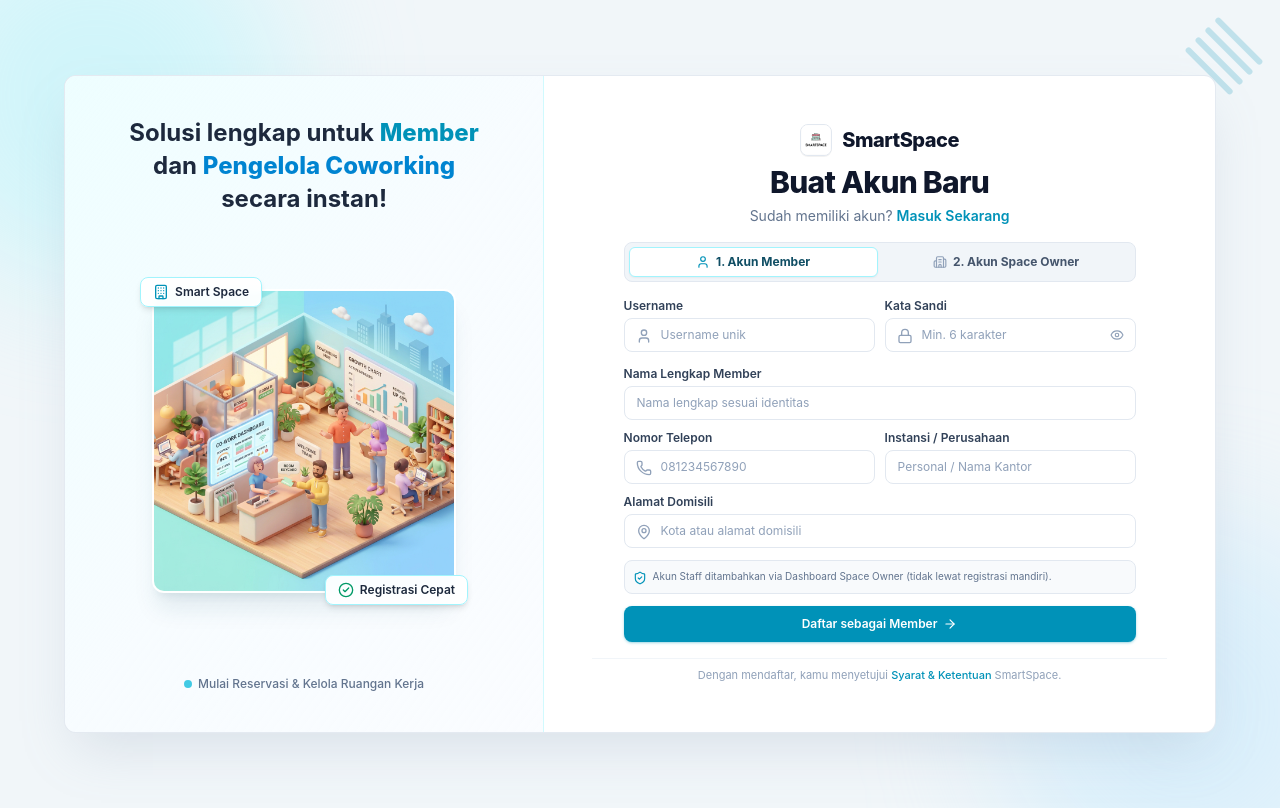
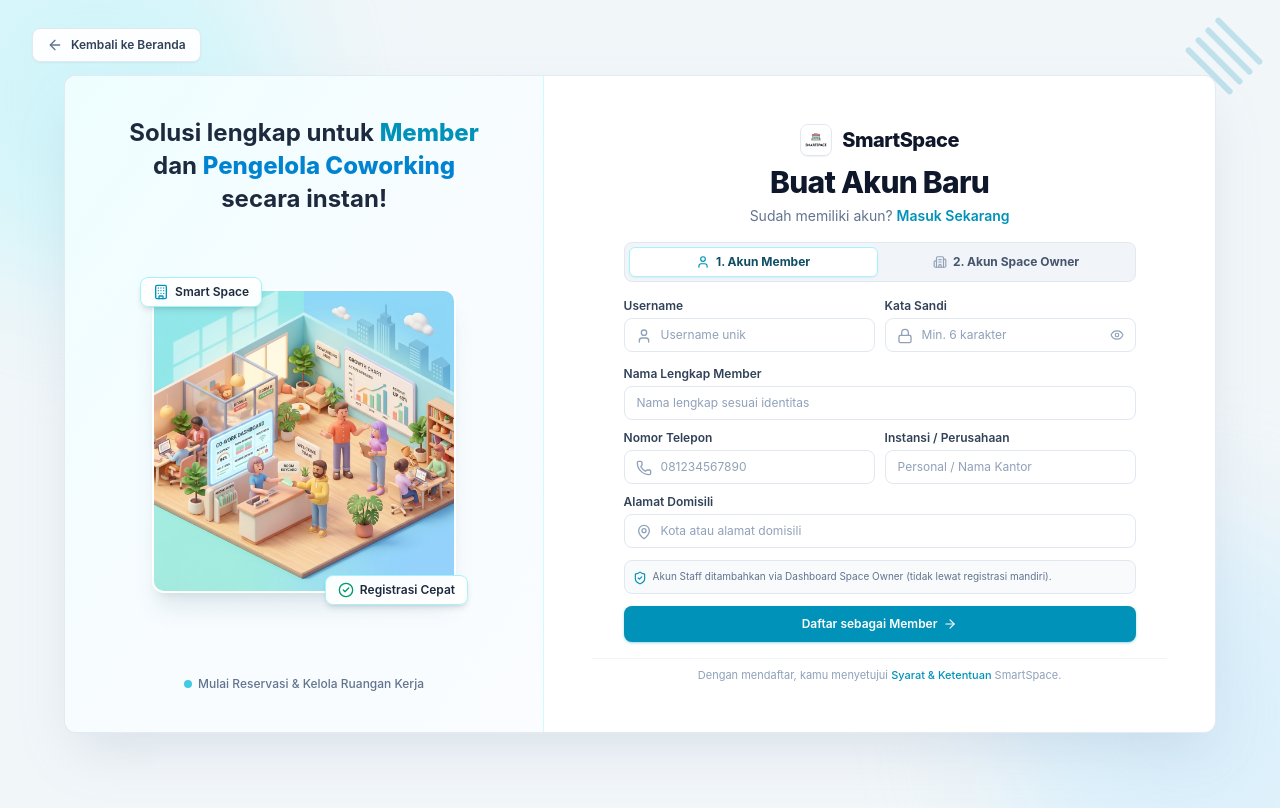
Before and after one commit to MohammadKevin/smart-space-booking, a Next.js app in the folder frontend-smart-space-booking/: page /register in a window 1280 px wide. Built offline with nearby package versions, Linux system fonts and the light colour scheme; no server answers.

Commit message:
feat: add top-left back to home button on login and register pages

```diff
--- a/frontend-smart-space-booking/app/(auth)/login/page.tsx
+++ b/frontend-smart-space-booking/app/(auth)/login/page.tsx
@@ -9,6 +9,7 @@
   Lock,
   User,
   ArrowRight,
+  ArrowLeft,
   Eye,
   EyeOff,
   AlertCircle,
@@ -89,6 +90,15 @@
 
   return (
     <div className="min-h-screen flex items-center justify-center py-[50px] sm:py-[75px] px-4 sm:px-8 lg:px-12 bg-slate-100/80 relative overflow-hidden">
+      {/* Top-Left Back to Home Button */}
+      <Link
+        href="/"
+        className="absolute top-5 left-5 sm:top-7 sm:left-8 z-30 inline-flex items-center gap-2 px-3.5 py-2 rounded-lg bg-white/95 hover:bg-white text-slate-700 hover:text-cyan-700 font-semibold text-xs border border-slate-200 shadow-xs hover:shadow-md hover:border-cyan-300 transition-all group"
+      >
+        <ArrowLeft className="w-4 h-4 text-slate-500 group-hover:text-cyan-600 transition-transform group-hover:-translate-x-0.5" />
+        <span>Kembali ke Beranda</span>
+      </Link>
+
       {/* Ambient Decorative Background Elements */}
       <div className="absolute -top-24 -left-24 w-96 h-96 bg-cyan-200/40 rounded-full blur-3xl pointer-events-none" />
       <div className="absolute -bottom-24 -right-24 w-96 h-96 bg-sky-200/40 rounded-full blur-3xl pointer-events-none" />
--- a/frontend-smart-space-booking/app/(auth)/register/page.tsx
+++ b/frontend-smart-space-booking/app/(auth)/register/page.tsx
@@ -17,6 +17,7 @@
   Phone,
   MapPin,
   ArrowRight,
+  ArrowLeft,
   Eye,
   EyeOff,
   AlertCircle,
@@ -147,6 +148,15 @@
 
   return (
     <div className="min-h-screen flex items-center justify-center py-[50px] sm:py-[75px] px-4 sm:px-8 lg:px-12 bg-slate-100/80 relative overflow-hidden">
+      {/* Top-Left Back to Home Button */}
+      <Link
+        href="/"
+        className="absolute top-5 left-5 sm:top-7 sm:left-8 z-30 inline-flex items-center gap-2 px-3.5 py-2 rounded-lg bg-white/95 hover:bg-white text-slate-700 hover:text-cyan-700 font-semibold text-xs border border-slate-200 shadow-xs hover:shadow-md hover:border-cyan-300 transition-all group"
+      >
+        <ArrowLeft className="w-4 h-4 text-slate-500 group-hover:text-cyan-600 transition-transform group-hover:-translate-x-0.5" />
+        <span>Kembali ke Beranda</span>
+      </Link>
+
       {/* Ambient Decorative Background Elements */}
       <div className="absolute -top-24 -left-24 w-96 h-96 bg-cyan-200/40 rounded-full blur-3xl pointer-events-none" />
       <div className="absolute -bottom-24 -right-24 w-96 h-96 bg-sky-200/40 rounded-full blur-3xl pointer-events-none" />
```
